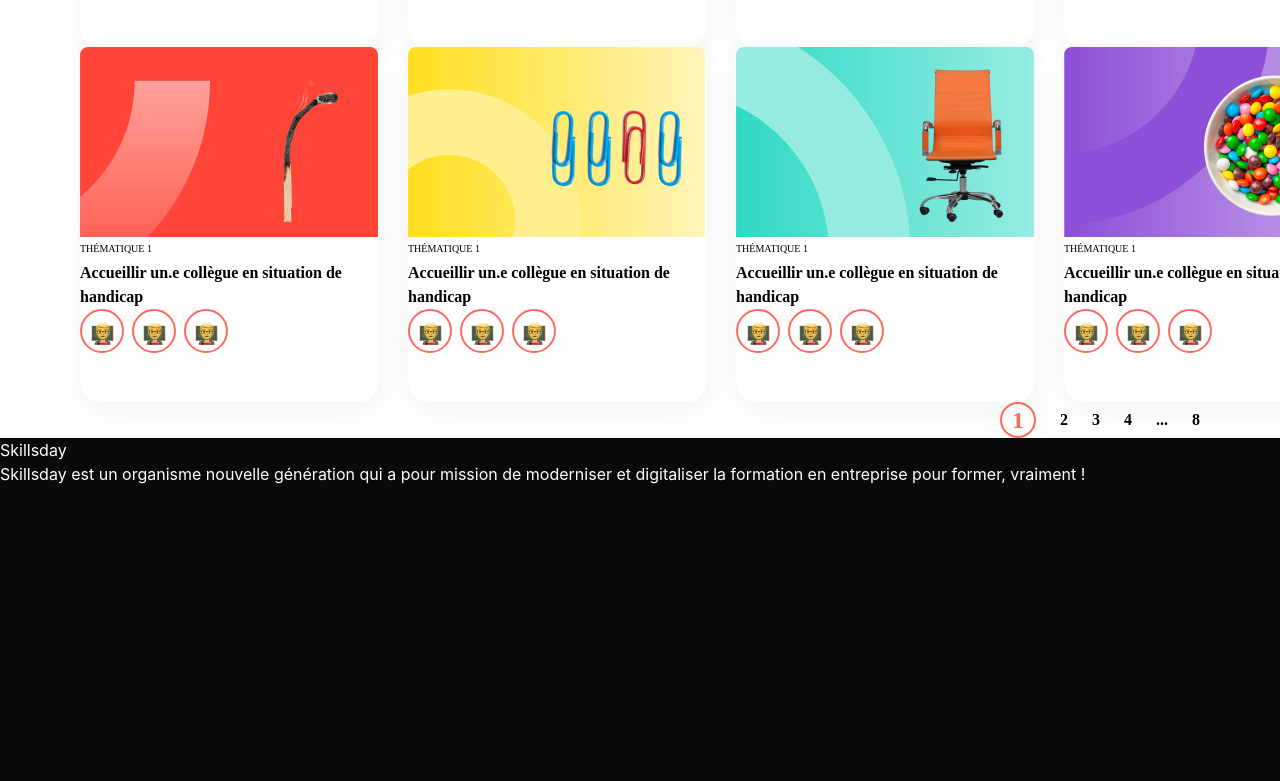
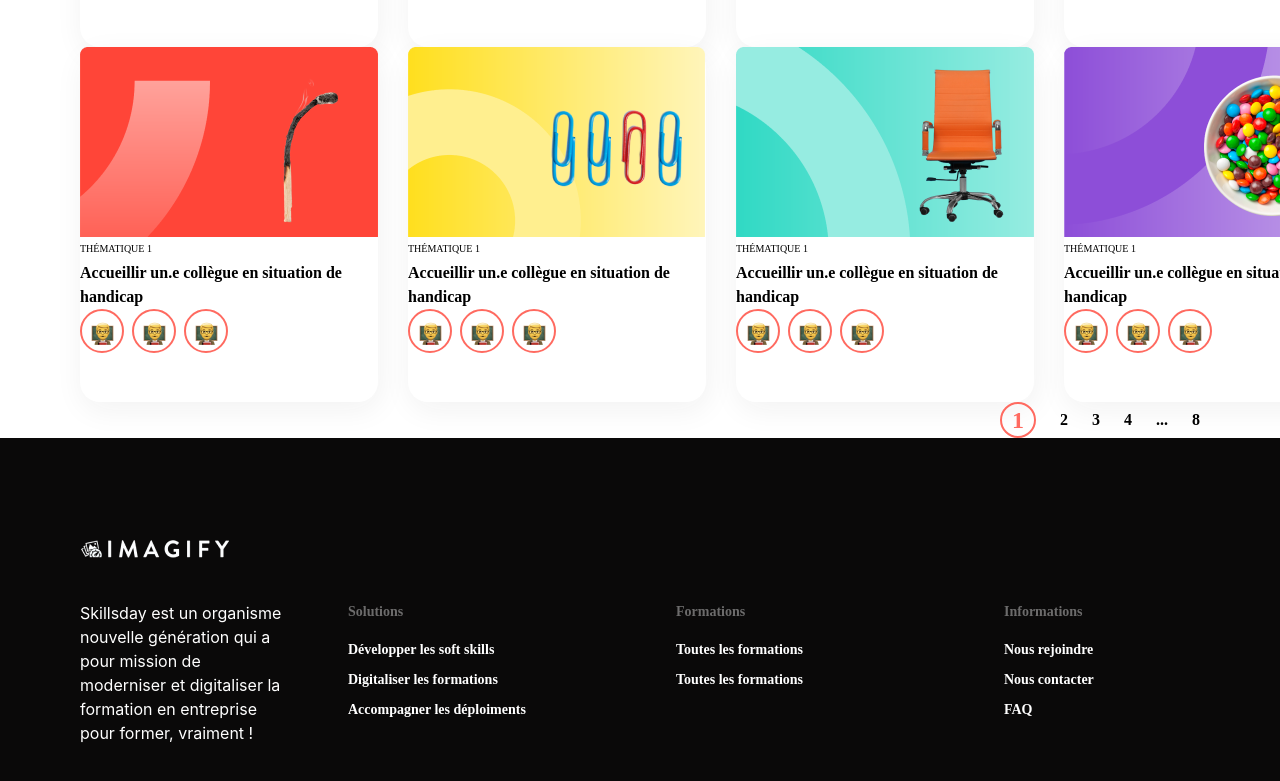
Before and after one commit to IIM-Coding-Digital-Innovation/framework-front-end-a2dw2-zhang_parisot, a Vue app: page / in a window 1280 px wide. Shown: the part 1780-2561 px from the top of the page. Built offline with nearby package versions, Linux system fonts and the light colour scheme.

Commit message:
💄footer top side

```diff
--- a/src/components/footer/Allfooter.vue
+++ b/src/components/footer/Allfooter.vue
@@ -6,7 +6,7 @@ defineProps()
 
 <template>
     <section class="bg-[#0A0909] w-[1440px] h-[477px] text-[#FFFFFF]">
-        <h2>Skillsday</h2>
+        <img class=" flex pl-[80px] pt-[102px] pb-[42px]"  src="img/header/header_logo.png" alt="logo Skillday">
         <footerTop/>
         <footerBot/>
     </section>
--- /dev/null
+++ b/src/components/footer/bloctxtfooter.vue
@@ -0,0 +1,12 @@
+<script setup>
+defineProps(['title', 'txt1' ,'txt2', 'txt3'])
+</script>
+
+<template>
+<div class="ml-9 w-[292px]  text-sm font-semibold leading-[22px] font-['Poppins']">
+    <h2 class="mb-4 opacity-40">{{title}}</h2>
+    <p class="mb-2">{{txt1}}</p>
+    <p class="mb-2">{{txt2}}</p>
+    <p class="mb-2">{{txt3}}</p>
+</div>
+</template>
--- a/src/components/footer/footerTop.vue
+++ b/src/components/footer/footerTop.vue
@@ -1,9 +1,15 @@
 <script setup>
+import bloctxtfooter from "/src/components/footer/bloctxtfooter.vue";
 defineProps()
 </script>
 
 <template>
-<div class="flex">
-    <p>Skillsday est un organisme nouvelle génération qui a pour mission de moderniser et digitaliser la formation en entreprise pour former, vraiment !</p>
+<div class="flex ml-[80px]">
+    <div class="w-[208px] h-[90px] mr-6">
+        <p>Skillsday est un organisme nouvelle génération qui a pour mission de moderniser et digitaliser la formation en entreprise pour former, vraiment !</p>
+    </div>
+    <bloctxtfooter title="Solutions" txt1="Développer les soft skills" txt2="Digitaliser les formations" txt3="Accompagner les déploiments" />
+    <bloctxtfooter title="Formations" txt1="Toutes les formations" txt2="Toutes les formations" txt3="" />
+    <bloctxtfooter title="Informations" txt1="Nous rejoindre" txt2="Nous contacter" txt3="FAQ" />
 </div>
 </template>
```
Also changed, not shown: public/img/footer/Skillsday.png (added).
